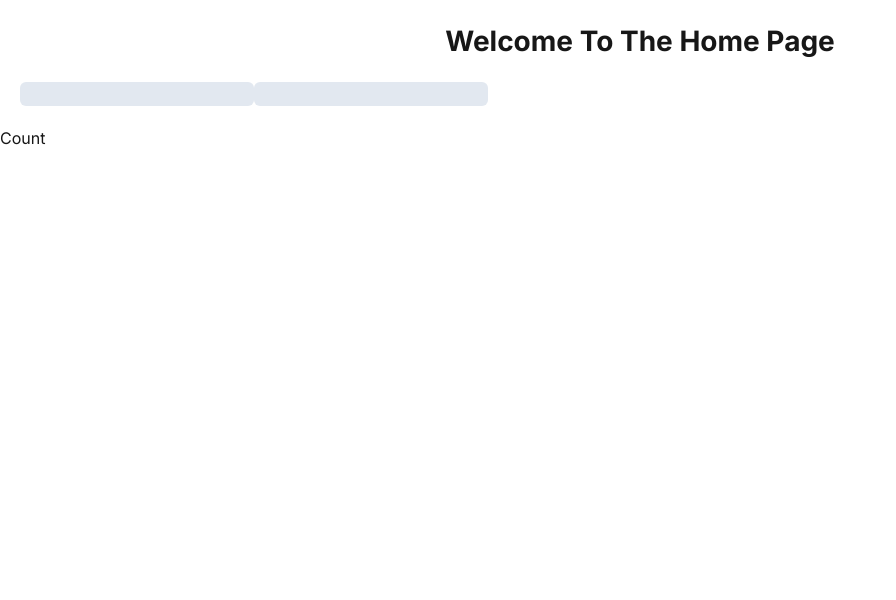
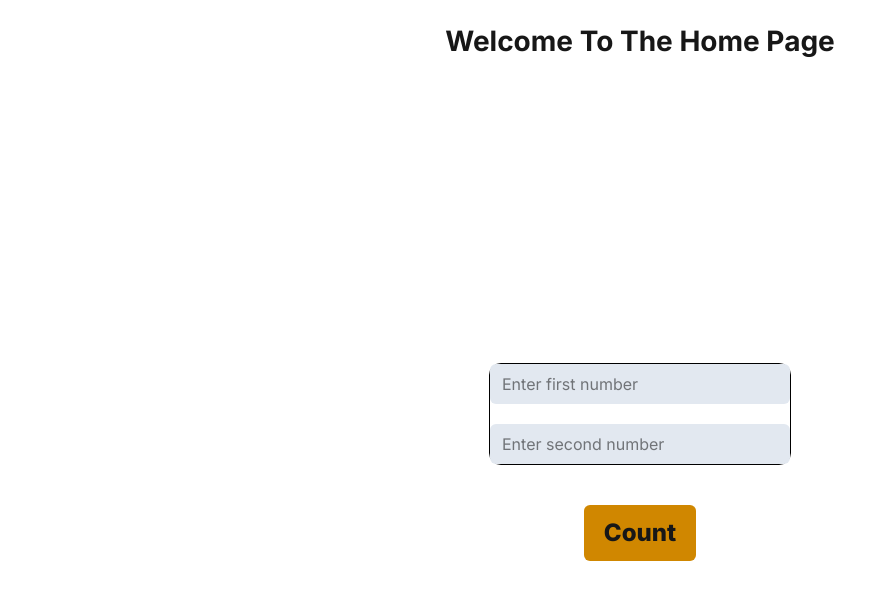
Before and after one commit to TheComing06/calc-app, a Next.js app: page / in a window 1280 px wide. Shown: the top 600 px of the page, without its empty margins (0-896 px from the left). Built offline with nearby package versions, Linux system fonts and the light colour scheme.

Commit message:
add button in main

```diff
--- a/src/app/page.tsx
+++ b/src/app/page.tsx
@@ -3,7 +3,6 @@
 import React, {useState} from "react";
 
 export default function HomePage() {
-
 
   return (
     <>
@@ -12,12 +11,14 @@ export default function HomePage() {
           <h1 style={{ textAlign: 'center', margin: '20px', fontSize: '28px', fontWeight: 'bold' }}>Welcome To The Home Page</h1>
         </div>
       </header>
-      <main>
-        <div style={{ margin: '20px' }}>
-          <input className="rounded-md" style={{ background: 'oklch(92.9% 0.013 255.508)' }} type="text" />
-          <input className="rounded-md" style={{ background: 'oklch(92.9% 0.013 255.508)' }} type="text" />
+      <main className="flex flex-col items-center justify-center min-h-200">
+        <div className="text-black flex flex-col justify-between gap-5 rounded-xl border">
+          <input placeholder="Enter first number" className="rounded-md px-3 py-2" style={{ background: 'oklch(92.9% 0.013 255.508)', width: '300px' }} type="text" />
+          <input placeholder="Enter second number" type="text" className="rounded-md px-3 py-2" style={{ background: 'oklch(92.9% 0.013 255.508)', width: '300px' }}  />
         </div>
-        <button style={{  }}>Count</button>
+        <button className="m-10 rounded-md py-3 px-5 hover:shadow-amber-400 hover:shadow-xl hover:bg-yellow-400
+        hover:text-black text-2xl font-extrabold bg-yellow-600
+        transition-all duration-1000">Count</button>
       </main>
     </>
   );
```
Also changed, not shown: src/app/api/penis/route.ts (added).
